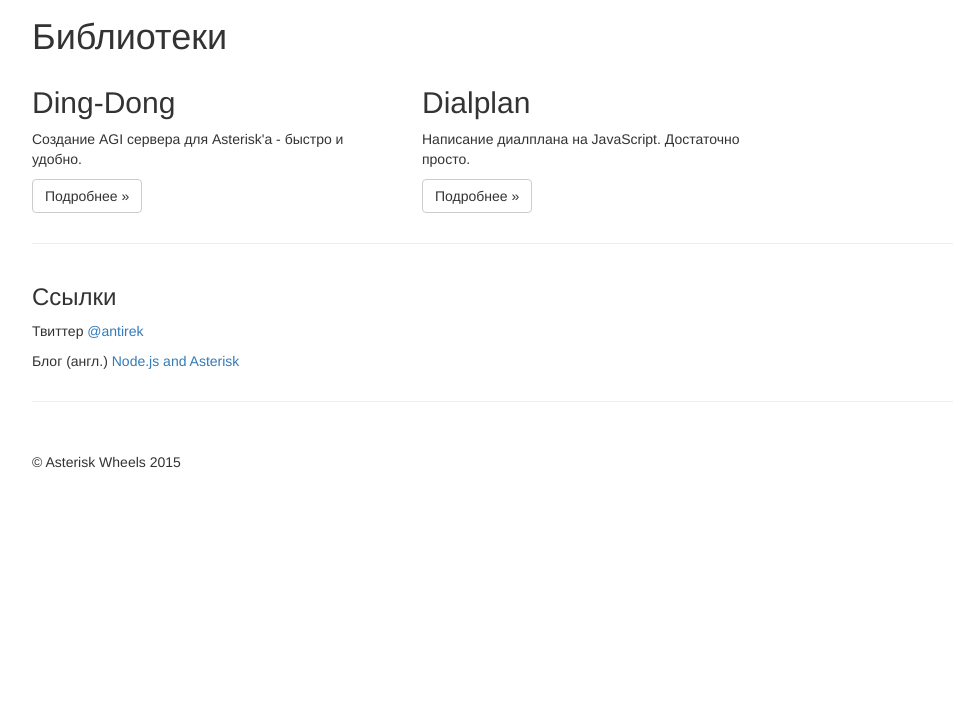
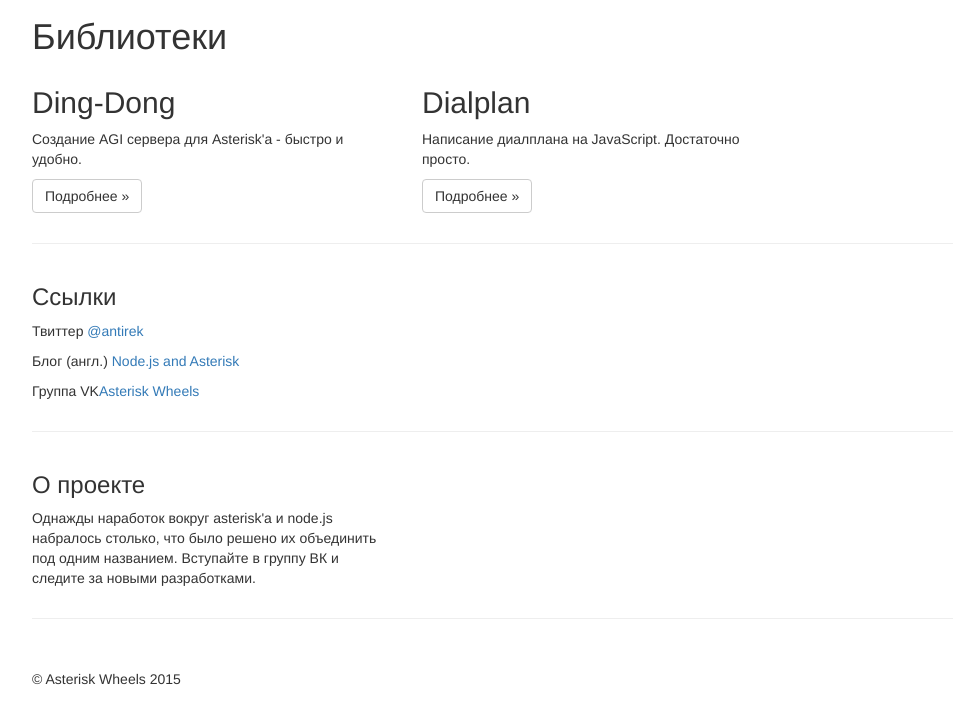
Before and after one commit to antirek/asterisk-wheels, a website: page index.html in a window 1280 px wide. Shown: the part 570-1293 px from the top of the page, without its empty margins (38-991 px from the left). Before the commit the page ends 1082 px from the top, so only its background shows below. Drawn offline with Linux system fonts and the light colour scheme.

Commit message:
add vk group

```diff
--- a/index.html
+++ b/index.html
@@ -82,13 +82,21 @@
           </div><!--/row-->
           <hr>
           <div class="row">
-
             <div class="col-xs-6 col-lg-4">
               <h3>Ссылки</h3>
               <p>Твиттер <a href="https://twitter.com/antirek" target="_new">@antirek</a></p>
               <p>Блог (англ.) <a href="http://nodejsasterisk.blogspot.ru/" target="_new">Node.js and Asterisk</a></p>
+              <p>Группа VK<a href="https://vk.com/asteriskwheels">Asterisk Wheels</a></p>
             </div>
           </div>
+          <hr>
+          <div class="row">
+            <div class="col-xs-6 col-lg-4">
+              <h3>О проекте</h3>
+              <p>Однажды наработок вокруг asterisk'а и node.js набралось столько, что было решено их объединить под одним названием. Вступайте в группу ВК и следите за новыми разработками.</p>
+            </div>
+          </div>
+
         </div><!--/.col-xs-12.col-sm-9-->
       </div><!--/row-->
 
```
Also changed, not shown: index.en.html (+1 -0 lines).
